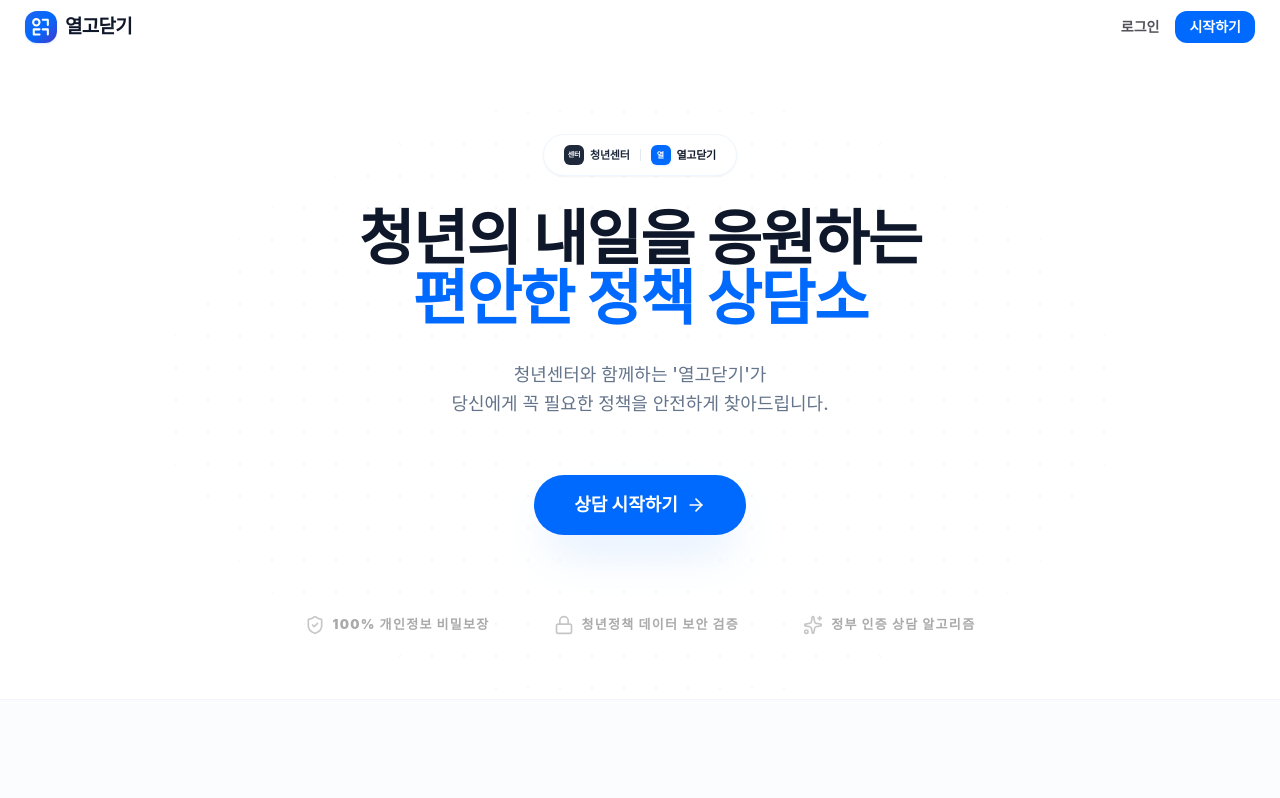
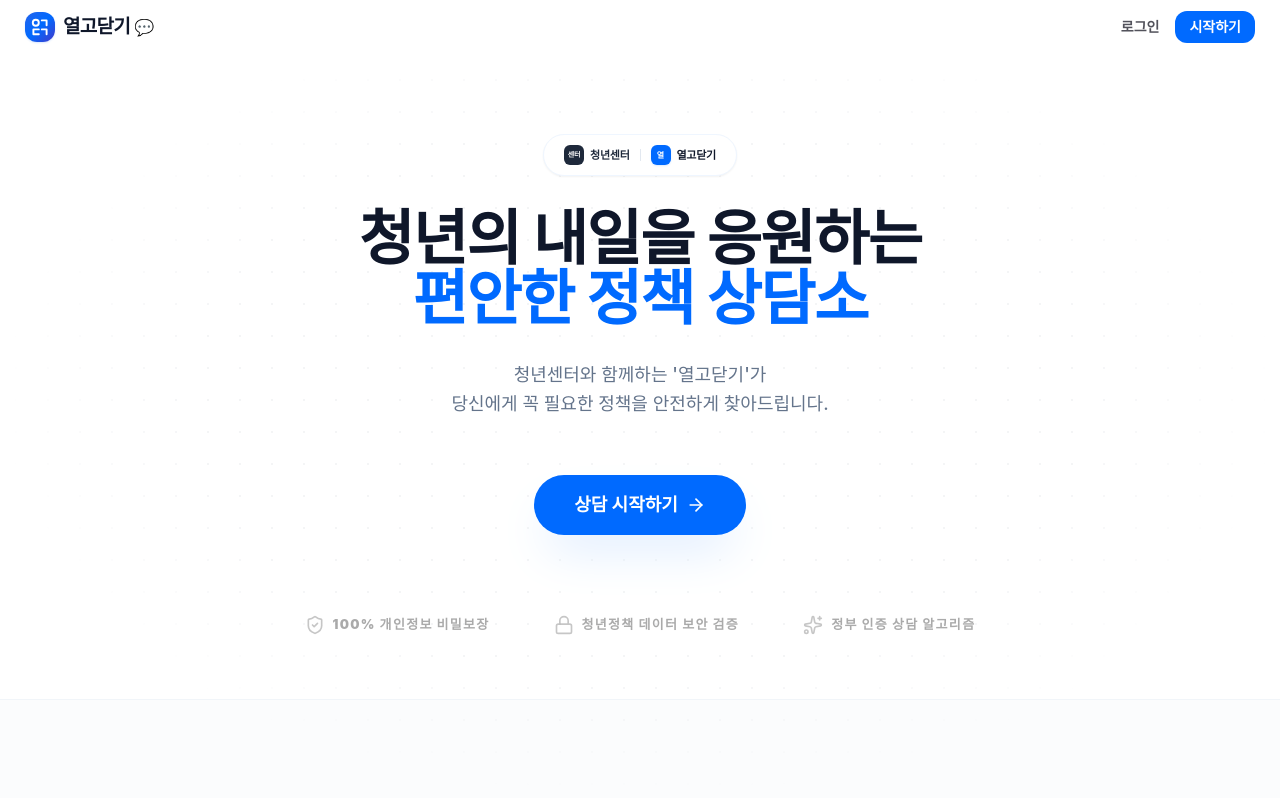
Before and after one commit to dodohanwdy-cyber/dodotest, a Next.js app: page / in a window 1280 px wide. Shown: the top 798 px of the page. Built offline with nearby package versions, Linux system fonts and the light colour scheme; no server answers; a web font is replaced by a local one.

Commit message:
fix: resolve animation jump bug with 2-slot infinite push-up reel and eliminate spacing

```diff
--- a/src/components/common/RotatingBrandText.tsx
+++ b/src/components/common/RotatingBrandText.tsx
@@ -6,63 +6,87 @@ interface RotatingBrandTextProps {
   className?: string;
 }
 
-export default function RotatingBrandText({ className = "" }: RotatingBrandTextProps) {
-  // 5가지 순환 키워드 (글자 제거, 순수 심볼/이모지/한자)
 const ROTATION_ITEMS = [
-    { id: "on", label: "스마트 상담 ON", type: "on" },
+  { id: "on", label: "스마트 상담 ON", text: "ON", type: "on" },
   { id: "light", label: "고민 해결의 불을 켜다", emoji: "💡", type: "emoji" },
   { id: "chat", label: "언제나 열려있는 온라인 상담 창구", emoji: "💬", type: "emoji" },
   { id: "wen", label: "따뜻할 온 (溫)", text: "溫", type: "hanja" },
   { id: "heart", label: "청년을 품는 따뜻한 마음", emoji: "🧡", type: "emoji" },
 ];
 
-  const [currentIndex, setCurrentIndex] = useState(0);
+export default function RotatingBrandText({ className = "" }: RotatingBrandTextProps) {
+  const [currentIdx, setCurrentIdx] = useState(0);
+  const [nextIdx, setNextIdx] = useState(1);
+  const [isSliding, setIsSliding] = useState(false);
 
   useEffect(() => {
-    const interval = setInterval(() => {
-      setCurrentIndex((prev) => (prev + 1) % ROTATION_ITEMS.length);
-    }, 2500); // 2.5초마다 회전
+    const timer = setInterval(() => {
+      const targetNext = (currentIdx + 1) % ROTATION_ITEMS.length;
+      setNextIdx(targetNext);
+      setIsSliding(true);
 
-    return () => clearInterval(interval);
-  }, [ROTATION_ITEMS.length]);
+      // 슬라이드 애니메이션(450ms) 완료 후 상태 고정
+      setTimeout(() => {
+        setCurrentIdx(targetNext);
+        setIsSliding(false);
+      }, 450);
+    }, 2600); // 2.6초마다 1개씩 단독 롤링
 
+    return () => clearInterval(timer);
+  }, [currentIdx]);
+
+  const renderContent = (item: typeof ROTATION_ITEMS[0]) => {
+    if (item.type === "on") {
       return (
-    <span
-      className={`inline-block relative h-6 sm:h-7 md:h-8 w-6 sm:w-7 md:w-8 overflow-hidden select-none align-middle ${className}`}
-      title={ROTATION_ITEMS[currentIndex].label}
-    >
-      {/* 아래에서 위로 밀어올리는 세로 롤러 릴 (Vertical Push-up Reel) */}
-      <div
-        className="flex flex-col transition-transform duration-500 ease-[cubic-bezier(0.16,1,0.3,1)] will-change-transform"
-        style={{ transform: `translateY(-${currentIndex * 100}%)` }}
-      >
-        {ROTATION_ITEMS.map((item, idx) => (
-          <div
-            key={item.id}
-            className="h-6 sm:h-7 md:h-8 flex items-center justify-center shrink-0"
-          >
-            {item.type === "on" ? (
         <span className="text-primary font-black font-sans text-sm sm:text-base md:text-[17px] tracking-tight leading-none">
-                ON
+          {item.text}
         </span>
-            ) : item.type === "hanja" ? (
-              /* 모든 OS(Windows, Mac, iOS, Android)에서 깨짐 없이 세련되게 렌더링되는 프리미엄 명조 한자 서체 */
+      );
+    }
+    if (item.type === "hanja") {
+      return (
         <span
           style={{
             fontFamily: '"Pretendard Var", "Noto Serif KR", "Apple SD Gothic Neo", "Songti SC", "Malgun Gothic", serif',
           }}
-                className="text-indigo-600 font-black text-sm sm:text-base md:text-[18px] leading-none select-none tracking-tight"
+          className="text-indigo-600 font-black text-sm sm:text-base md:text-[17px] leading-none select-none tracking-tight"
         >
           {item.text}
         </span>
-            ) : (
-              <span className="text-sm sm:text-base md:text-[17px] leading-none select-none">
+      );
+    }
+    return (
+      <span className="text-sm sm:text-base md:text-[16px] leading-none select-none">
         {item.emoji}
       </span>
-            )}
-          </div>
-        ))}
-      </div>
+    );
+  };
+
+  const currentItem = ROTATION_ITEMS[currentIdx];
+  const nextItem = ROTATION_ITEMS[nextIdx];
+
+  return (
+    <span
+      className={`inline-block relative h-5 sm:h-6 w-[22px] sm:w-[24px] overflow-hidden select-none align-middle ${className}`}
+      title={currentItem.label}
+    >
+      {/* 1. 현재 아이템: 슬라이딩 시 위로 나감 */}
+      <span
+        className={`absolute inset-0 flex items-center justify-center transition-transform duration-400 ease-[cubic-bezier(0.16,1,0.3,1)] ${
+          isSliding ? "-translate-y-full opacity-0" : "translate-y-0 opacity-100"
+        }`}
+      >
+        {renderContent(currentItem)}
+      </span>
+
+      {/* 2. 다음 아이템: 아래에서 위로 진입 */}
+      <span
+        className={`absolute inset-0 flex items-center justify-center transition-transform duration-400 ease-[cubic-bezier(0.16,1,0.3,1)] ${
+          isSliding ? "translate-y-0 opacity-100" : "translate-y-full opacity-0 pointer-events-none"
+        }`}
+      >
+        {renderContent(nextItem)}
+      </span>
     </span>
   );
 }
--- a/src/components/layout/Navbar.tsx
+++ b/src/components/layout/Navbar.tsx
@@ -17,11 +17,11 @@ export default function Navbar() {
     <nav className="global-navbar sticky top-0 z-50 w-full glass border-b border-slate-200/60 px-3 sm:px-6 py-1.5 sm:py-2.5">
       <div className="max-w-7xl mx-auto flex items-center justify-between gap-2">
         {/* 1. 좌측 로고: ㅇㄱㄷㄱ 4방향 심볼 + '열고닫기' 5단계 롤러 릴 심볼 */}
-        <Link href="/" className="flex items-center gap-2 group transition-transform active:scale-95 shrink-0">
-          <OpclLogoSymbol size={32} variant="grid" className="sm:w-[36px] sm:h-[36px]" />
-          <span className="text-base sm:text-lg md:text-[19px] font-black tracking-[-0.04em] leading-none select-none flex items-center gap-1">
+        <Link href="/" className="flex items-center gap-1.5 sm:gap-2 group transition-transform active:scale-95 shrink-0">
+          <OpclLogoSymbol size={30} variant="grid" className="sm:w-[32px] sm:h-[32px]" />
+          <span className="text-base sm:text-lg md:text-[19px] font-black tracking-[-0.04em] leading-none select-none inline-flex items-center">
             <span className="text-slate-900 group-hover:text-blue-950 transition-colors">열고닫기</span>
-            <RotatingBrandText />
+            <RotatingBrandText className="ml-0.5" />
           </span>
         </Link>
 
```
Lines whose indentation alone changed are shown as unchanged.
